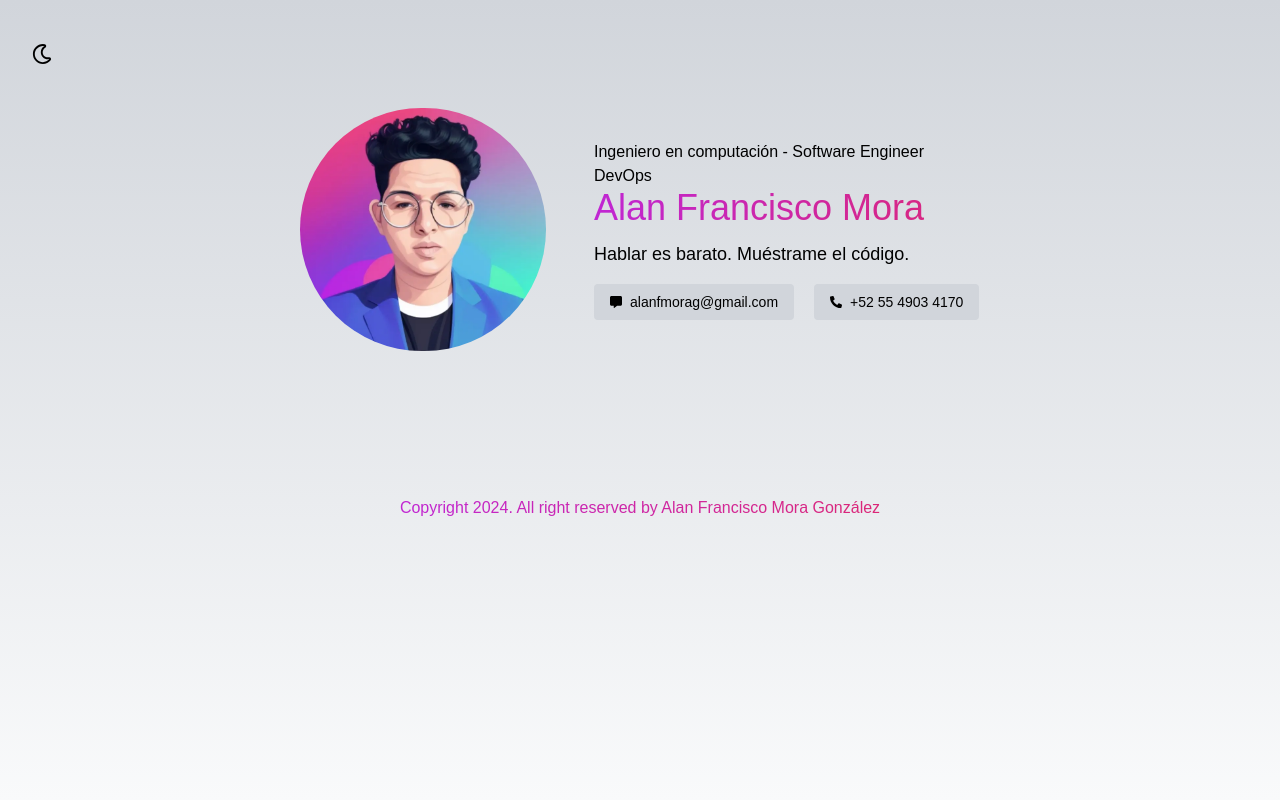
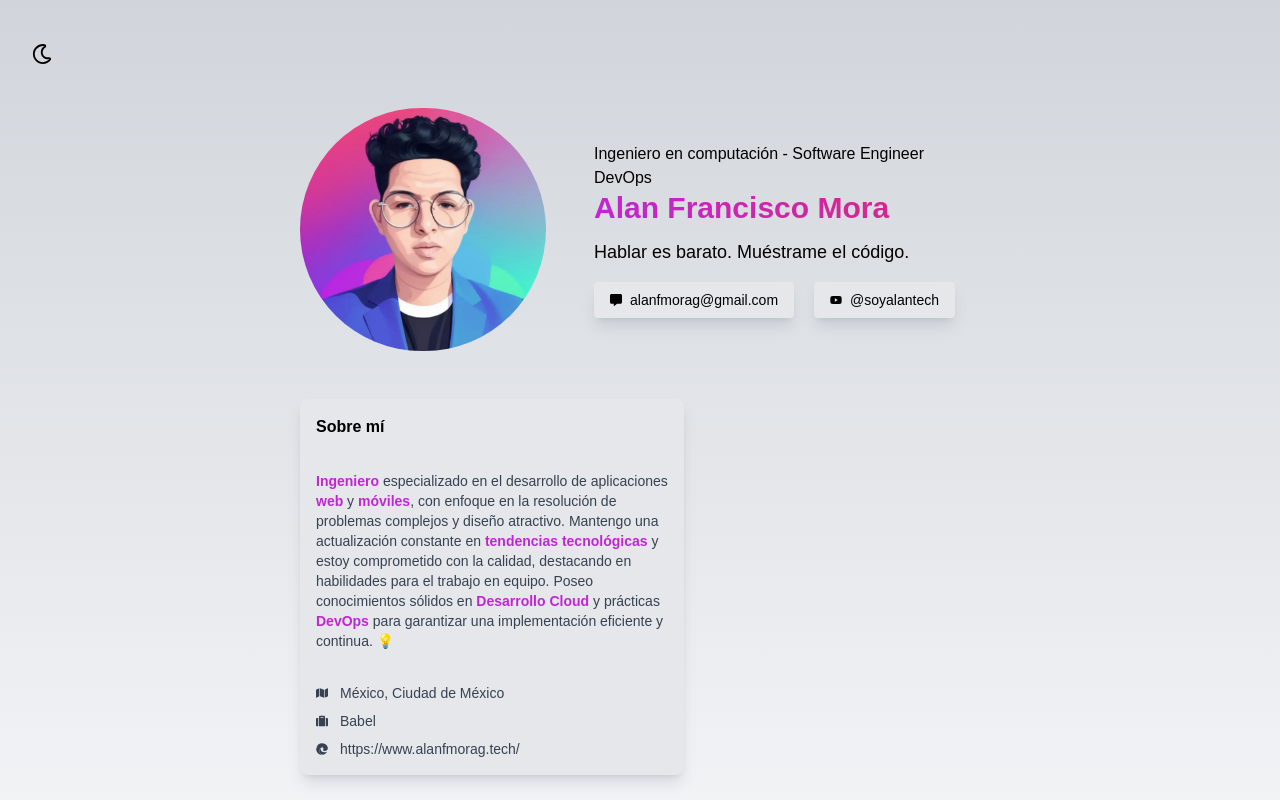
Before and after one commit to alanmgg/Devfolio-React, a React (Vite) app: page / in a window 1280 px wide. Shown: the top 800 px of the page. Built offline with nearby package versions, Linux system fonts and the light colour scheme.

Commit message:
:ballot_box_with_check: CardInfo completed

```diff
--- a/src/App.jsx
+++ b/src/App.jsx
@@ -1,15 +1,21 @@
 import React from "react";
 import ButtonTheme from "./components/ButtonTheme";
 import Header from "./components/Header";
+import CardInfo from "./components/CardInfo";
 import Footer from "./components/Footer";
 
 function App() {
   return (
     <>
-      <div className="w-screen h-screen bg-gradient-to-t from-gray-50 dark:from-slate-900 to-gray-300 dark:to-slate-700">
+      <div className="w-full h-full bg-gradient-to-t from-gray-50 dark:from-slate-900 to-gray-300 dark:to-slate-700">
         <div className="flex flex-col">
           <ButtonTheme />
           <Header />
+
+          <div className="flex flex-row">
+            <CardInfo className="w-64" />
+          </div>
+
           <Footer />
         </div>
       </div>
--- a/src/components/ButtonInfo.jsx
+++ b/src/components/ButtonInfo.jsx
@@ -1,25 +1,33 @@
 import React from "react";
-import { FaCommentAlt, FaPhoneAlt } from "react-icons/fa";
+import { FaCommentAlt, FaYoutube } from "react-icons/fa";
 
 function ButtonInfo() {
   return (
     <>
       <div className="flex flex-row lg:text-center">
-        <button
-          className="mt-4 py-2 px-4 bg-gray-300 hover:bg-gray-200 dark:bg-slate-800 dark:hover:bg-slate-700 dark:text-white flex flex-row items-center rounded"
-          onClick={() => (window.location = "mailto:alanfmorag@gmail.com")}
+        <a
+          className="mt-4 py-2 px-4 bg-gray-200 shadow-lg shadow-gray-500/20 dark:shadow-gray-200/20 hover:bg-gray-300 dark:bg-slate-800 dark:hover:bg-slate-700 dark:text-white flex flex-row items-center rounded cursor-pointer"
+          href="mailto:alanfmorag@gmail.com"
         >
           <FaCommentAlt className="mr-2 text-xs" />{" "}
           <p className="text-sm sm:text-xs">alanfmorag@gmail.com</p>
-        </button>
+        </a>
 
-        <button
-          className="mt-4 ml-5 py-2 px-4 bg-gray-300 hover:bg-gray-200 dark:bg-slate-800 dark:hover:bg-slate-700 dark:text-white flex flex-row items-center rounded"
+        <a
+          className="mt-4 ml-5 py-2 px-4 bg-gray-200 shadow-lg shadow-gray-500/20 dark:shadow-gray-200/20 hover:bg-gray-300 dark:bg-slate-800 dark:hover:bg-slate-700 dark:text-white flex flex-row items-center rounded cursor-pointer"
+          href="https://www.youtube.com/@soyalantech"
+        >
+          <FaYoutube className="mr-2 text-xs" />{" "}
+          <p className="text-sm sm:text-xs">@soyalantech</p>
+        </a>
+
+        {/* <button
+          className="mt-4 ml-5 py-2 px-4 bg-gray-200 shadow-lg shadow-gray-500/20 dark:shadow-gray-200/20 hover:bg-gray-300 dark:bg-slate-800 dark:hover:bg-slate-700 dark:text-white flex flex-row items-center rounded"
           onClick={() => (window.location = "tel:+525549034170")}
         >
           <FaPhoneAlt className="mr-2 text-xs" />{" "}
           <p className="text-sm sm:text-xs">+52 55 4903 4170</p>
-        </button>
+        </button> */}
       </div>
     </>
   );
--- /dev/null
+++ b/src/components/CardInfo.jsx
@@ -0,0 +1,61 @@
+import React from "react";
+import { FaMap, FaSuitcase, FaEdge } from "react-icons/fa";
+import SpanColor from "./SpanColor";
+
+function CardInfo() {
+  return (
+    <>
+      <div className="container mx-auto mt-12 px-[300px] xl:px-0 font-open-sans flex flex-row xl:flex-col items-center">
+        <div class="max-w-sm p-4 bg-gray-200 rounded-lg shadow-lg shadow-gray-500/20 dark:shadow-gray-200/20 dark:bg-slate-800">
+          <h5 class="font-bold sm:text-sm dark:text-white">Sobre mí</h5>
+
+          <p class="mt-8 text-sm sm:text-xs font-medium text-gray-700 dark:text-gray-300">
+            <SpanColor label="Ingeniero" /> especializado en el desarrollo de
+            aplicaciones <SpanColor label="web" /> y{" "}
+            <SpanColor label="móviles" />, con enfoque en la resolución de
+            problemas complejos y diseño atractivo. Mantengo una actualización
+            constante en <SpanColor label="tendencias tecnológicas" /> y estoy
+            comprometido con la calidad, destacando en habilidades para el
+            trabajo en equipo. Poseo conocimientos sólidos en{" "}
+            <SpanColor label="Desarrollo Cloud" /> y prácticas{" "}
+            <SpanColor label="DevOps" /> para garantizar una implementación
+            eficiente y continua. 💡
+          </p>
+
+          <div className="flex flex-col mt-8">
+            <div className="flex flex-row items-center mb-2">
+              <FaMap className="text-xs text-gray-700 dark:text-gray-300 mr-3" />
+              <p className="text-sm sm:text-xs text-gray-700 dark:text-gray-300">
+                México, Ciudad de México
+              </p>
+            </div>
+
+            <div className="flex flex-row items-center mb-2">
+              <FaSuitcase className="text-xs text-gray-700 dark:text-gray-300 mr-3" />
+              <a
+                href="https://www.babelgroup.com/"
+                target="_blank"
+                className="text-sm sm:text-xs text-gray-700 dark:text-gray-300"
+              >
+                Babel
+              </a>
+            </div>
+
+            <div className="flex flex-row items-center">
+              <FaEdge className="text-xs text-gray-700 dark:text-gray-300 mr-3" />
+              <a
+                href="https://www.alanfmorag.tech/"
+                target="_blank"
+                className="text-sm sm:text-xs text-gray-700 dark:text-gray-300"
+              >
+                https://www.alanfmorag.tech/
+              </a>
+            </div>
+          </div>
+        </div>
+      </div>
+    </>
+  );
+}
+
+export default CardInfo;
--- a/src/components/Footer.jsx
+++ b/src/components/Footer.jsx
@@ -12,8 +12,8 @@ function Footer() {
 
   return (
     <>
-      <footer className="mx-auto mt-[125px] px-[300px] xl:px-10 font-open-sans flex flex-col items-center">
-        <p className="mt-5 text-center text-base sm:text-sm bg-gradient-to-r from-fuchsia-600 dark:from-lime-400 to-pink-600 dark:to-lime-500 bg-clip-text text-transparent">
+      <footer className="mx-auto mt-[100px] mb-[80px] px-[300px] xl:px-10 font-open-sans flex flex-col items-center">
+        <p className="mt-5 text-center text-base sm:text-sm text-fuchsia-600 dark:text-lime-300">
           Copyright {year !== null ? year : "2024"}. All right reserved by Alan
           Francisco Mora González
         </p>
--- a/src/components/Header.jsx
+++ b/src/components/Header.jsx
@@ -20,7 +20,7 @@ function Header() {
             Ingeniero en computación - Software Engineer DevOps
           </p>
 
-          <h1 className="font-medium text-4xl sm:text-3xl bg-gradient-to-r from-fuchsia-600 dark:from-lime-400 to-pink-600 dark:to-lime-500 bg-clip-text text-transparent">
+          <h1 className="font-bold text-3xl sm:text-3xl bg-gradient-to-r from-fuchsia-600 dark:from-lime-400 to-pink-600 dark:to-lime-500 bg-clip-text text-transparent">
             Alan Francisco Mora
           </h1>
 
--- /dev/null
+++ b/src/components/SpanColor.jsx
@@ -0,0 +1,13 @@
+import React from "react";
+
+function SpanColor({ label }) {
+  return (
+    <>
+      <span className="text-fuchsia-600 dark:text-lime-300 font-bold">
+        {label}
+      </span>
+    </>
+  );
+}
+
+export default SpanColor;
```
